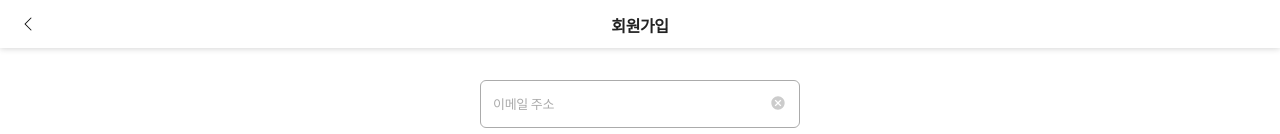
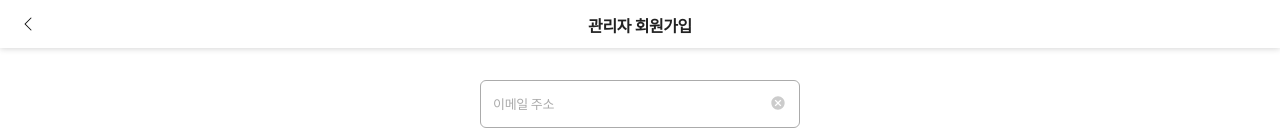
Before and after one commit to yejee1228/CherryTomato_OKR, a Next.js app in the folder frontend/: page /account/signup in a window 1280 px wide. Shown: the top 134 px of the page. Built offline with nearby package versions, Linux system fonts and the light colour scheme.

Commit message:
회원가입 페이지 분기처리

```diff
--- a/frontend/components/index.tsx
+++ b/frontend/components/index.tsx
@@ -7,7 +7,7 @@ export const Header = ({ contents }) => {
         <TitleBox>
             <Before><BsChevronLeft /></Before>
             <Title>
-                {contents === 'signup' && '회원가입'}
+                {contents === 'signup_admin' && '관리자 회원가입'}
                 {contents === 'findId' && '아이디 찾기'}
                 {contents === 'findPassword' && '비밀번호 찾기'}
             </Title>
--- a/frontend/pages/account/signup/index.tsx
+++ b/frontend/pages/account/signup/index.tsx
@@ -48,7 +48,7 @@ const index = () => {
 
   return (
     <>
-      <Header contents='signup' />
+      <Header contents='signup_admin' />
       <SignupWrap>
         <InputBox>
           <Input type="email" name="email" value={email} placeholder="이메일 주소" onChange={handleInput} ref={inputRef}
```
